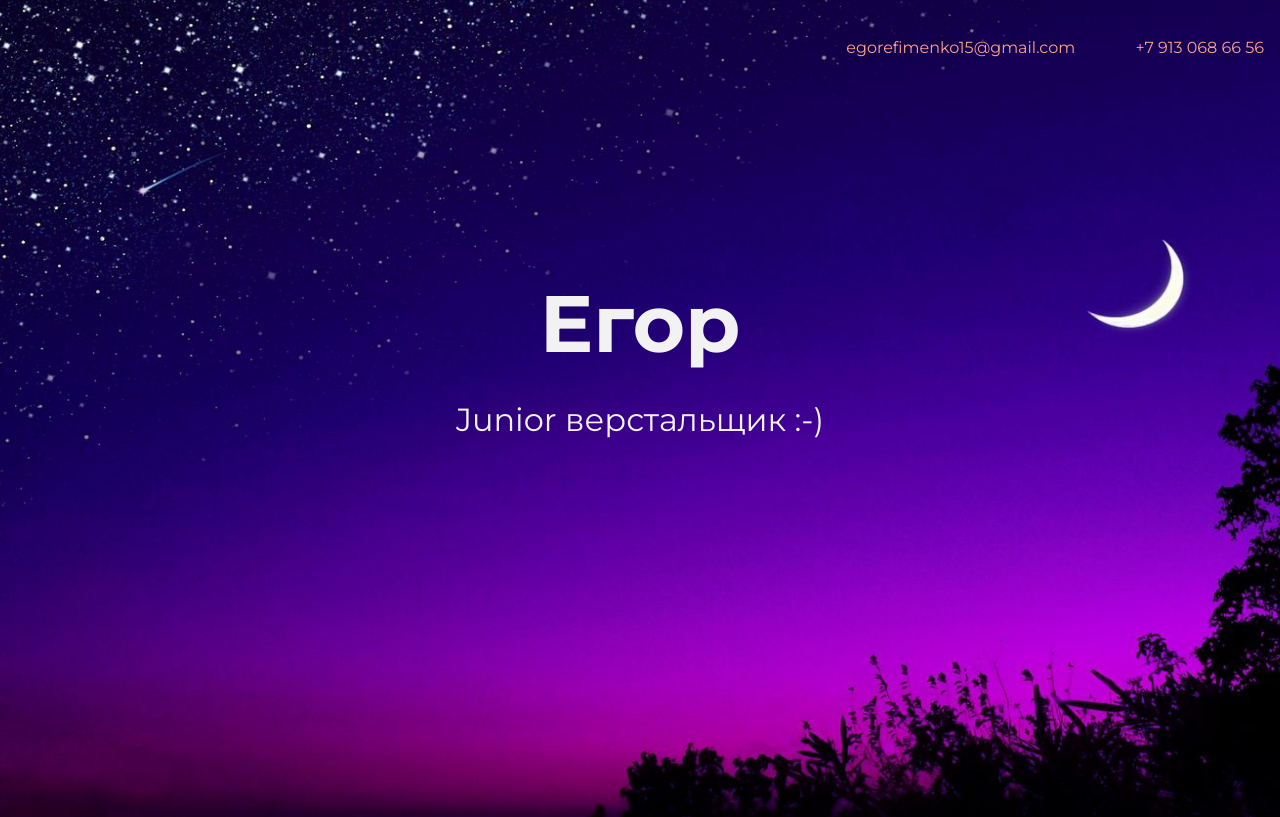
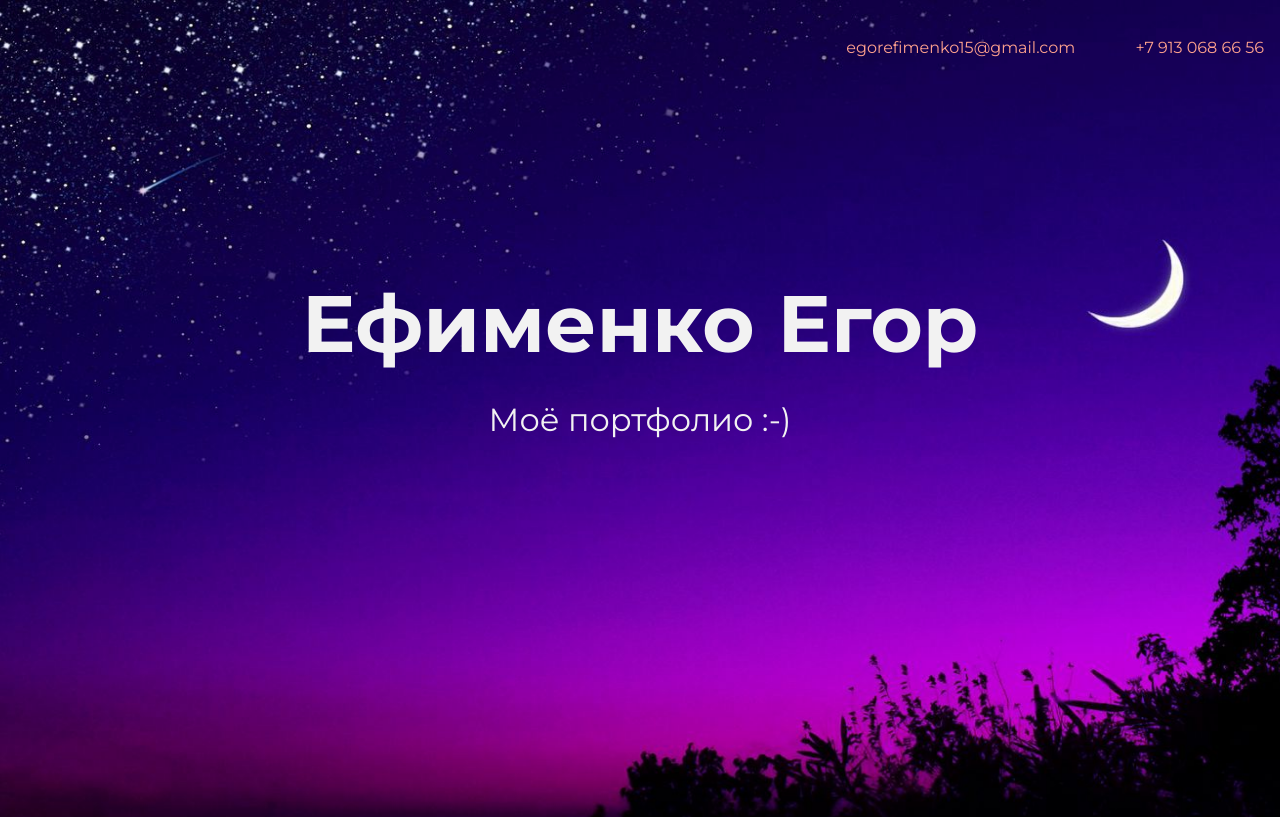
Before and after one commit to exchein/my-site, a plain HTML site: page index.html in a window 1280 px wide. Shown: the top 817 px of the page. Drawn offline with Linux system fonts and the light colour scheme.

Commit message:
Update index.html

```diff
--- a/index.html
+++ b/index.html
@@ -17,8 +17,8 @@
 	<div class="container">
     <section class="hero-image">
 
-      <h1 style = "text-align: center;" class="heading">Егор</h1>
-      <p style = "text-align: center;">Junior верстальщик :-)</p>
+      <h1 style = "text-align: center;" class="heading">Ефименко Егор</h1>
+      <p style = "text-align: center;">Моё портфолио :-)</p>
     </section>
 
     <section class="intro">
```
